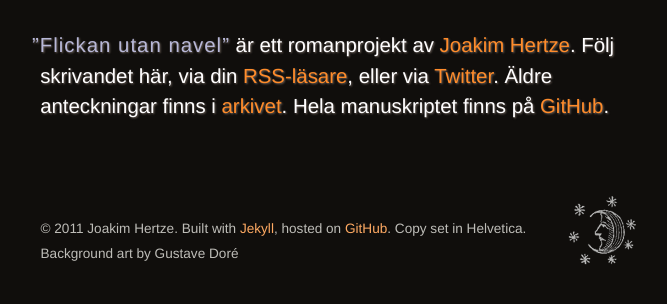
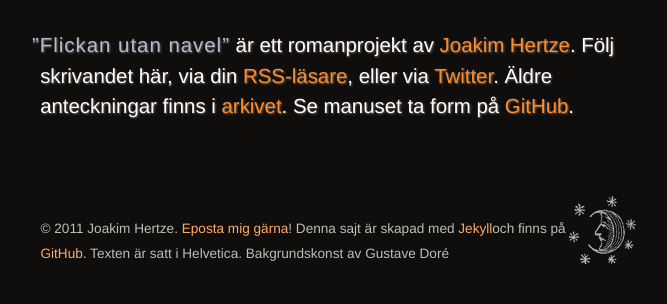
Before and after one commit to hertze/Flickan-utan-navel, a Jekyll site: the page built from index.html, in a window 1280 px wide. Shown: the top 304 px of the page, without its empty margins (302-969 px from the left). Built offline with Jekyll 4.4.1, drawn with Linux system fonts in a browser that asks for light colours; nearby versions of some CDN libraries; library files that are not in the unit come from our copies; the list of posts is cut into pages by our own code.

Commit message:
Översätter en del av sidfoten.

```diff
--- a/_layouts/default.html
+++ b/_layouts/default.html
@@ -15,7 +15,7 @@
   </head>
   <body>
     <div id="header">
-		<p><strong>&#8221;Flickan utan navel&#8221;</strong> är ett romanprojekt av <a href="http://hertze.com">Joakim Hertze</a>. Följ skrivandet här, via din <a href="http://feeds.feedburner.com/FlickanUtanNavel">RSS-läsare</a>, eller via <a href="http://twitter.com/hertze_fiktion">Twitter</a>. {% unless page.title == 'Archive' %} Äldre anteckningar finns i <a href="/arkiv">arkivet</a>.{% endunless %} Hela manuskriptet finns på <a href="https://github.com/hertze/Flickan-utan-navel">GitHub</a>. {% if page.title %}<a href="/">Tillbaka till förstasidan.</a>{% endif %}</p>
+		<p><strong>&#8221;Flickan utan navel&#8221;</strong> är ett romanprojekt av <a href="http://hertze.com">Joakim Hertze</a>. Följ skrivandet här, via din <a href="http://feeds.feedburner.com/FlickanUtanNavel">RSS-läsare</a>, eller via <a href="http://twitter.com/hertze_fiktion">Twitter</a>. {% unless page.title == 'Archive' %} Äldre anteckningar finns i <a href="/arkiv">arkivet</a>.{% endunless %} Se manuset ta form på <a href="https://github.com/hertze/Flickan-utan-navel">GitHub</a>. {% if page.title %}<a href="/">Tillbaka till förstasidan.</a>{% endif %}</p>
     </div>
 
  	<div id="main" class="clearfix">
@@ -23,7 +23,7 @@
     </div>
    	<div id="legal">
 		<img src="/bilder/moon.png" />
-		<p>&copy; {{ 'now' | date: "%Y" }} Joakim Hertze. Built with <a href="http://jekyllrb.com/">Jekyll</a>, hosted on <a href="http://github">GitHub</a>. Copy set in Helvetica. Background art by Gustave Doré</p>
+		<p>&copy; {{ 'now' | date: "%Y" }} Joakim Hertze. <a href="">Eposta mig gärna</a>! Denna sajt är skapad med <a href="http://jekyllrb.com/">Jekyll</a>och finns på <a href="http://github">GitHub</a>. Texten är satt i Helvetica. Bakgrundskonst av Gustave Doré</p>
 	</div>
 
 	<script type="text/javascript" src="http://ajax.googleapis.com/ajax/libs/jquery/1.4.2/jquery.min.js"></script>
```
